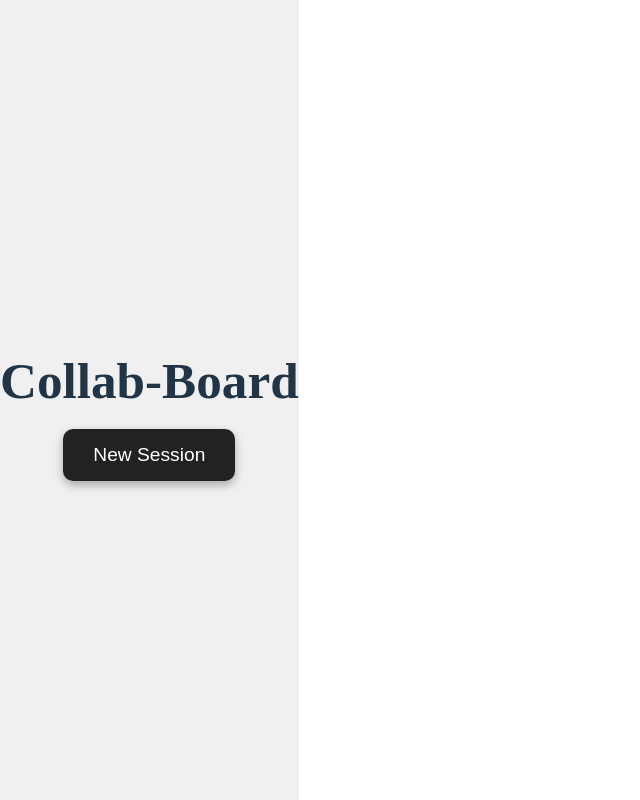
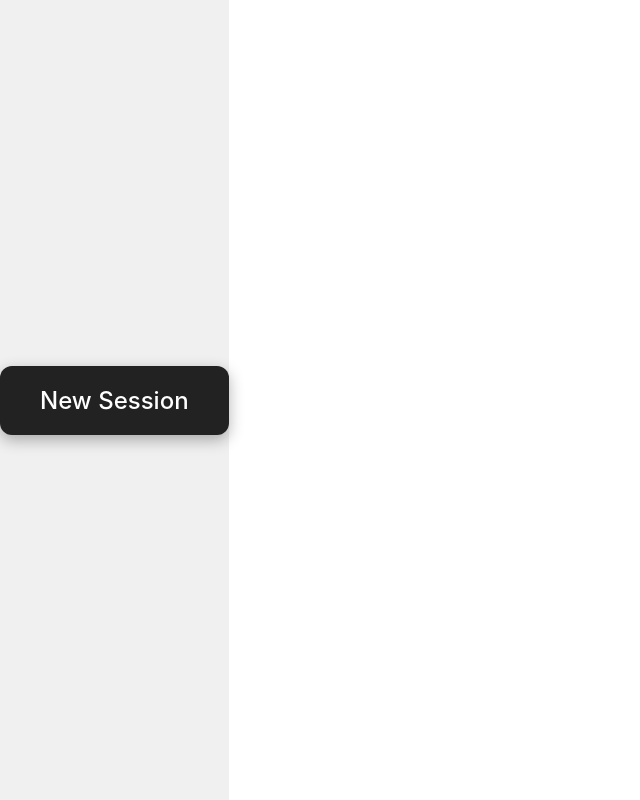
Before and after one commit to Anushtha05/Collab-Board, a React (Vite) app in the folder client/: page / in a window 1280 px wide. Shown: the whole page, without its empty margins (0-640 px from the left). Built offline with nearby package versions, Linux system fonts and the light colour scheme.

Commit message:
Home.tsx

```diff
--- a/client/src/pages/Home.tsx
+++ b/client/src/pages/Home.tsx
@@ -15,27 +15,22 @@ const Home = () => {
         display: "flex",
         justifyContent: "center",
         alignItems: "center",
-        height: "100vh",
-        background: "#f0f0f0",
-        flexDirection: "column",
-        fontFamily: "'Poppins', sans-serif",
+        height: "100vh", // full screen height
+        background: "#f0f0f0", // optional, you can change
       }}
     >
-      <h1 style={{ marginBottom: "20px", fontFamily: "'Pacifico', cursive" }}>
-        Collab-Board
-      </h1>
       <button
         onClick={handleNewSession}
         style={{
-          padding: "15px 30px",
-          fontSize: "1.2rem",
+          padding: "20px 40px",
+          fontSize: "1.5rem",
           cursor: "pointer",
-          borderRadius: "10px",
+          borderRadius: "12px",
           border: "none",
           background: "#222",
           color: "white",
-          boxShadow: "0px 4px 10px rgba(0,0,0,0.3)",
-          transition: "all 0.2s ease-in-out",
+          boxShadow: "0px 5px 15px rgba(0,0,0,0.3)",
+          transition: "background 0.2s ease",
         }}
         onMouseOver={(e) => (e.currentTarget.style.background = "#444")}
         onMouseOut={(e) => (e.currentTarget.style.background = "#222")}
```
